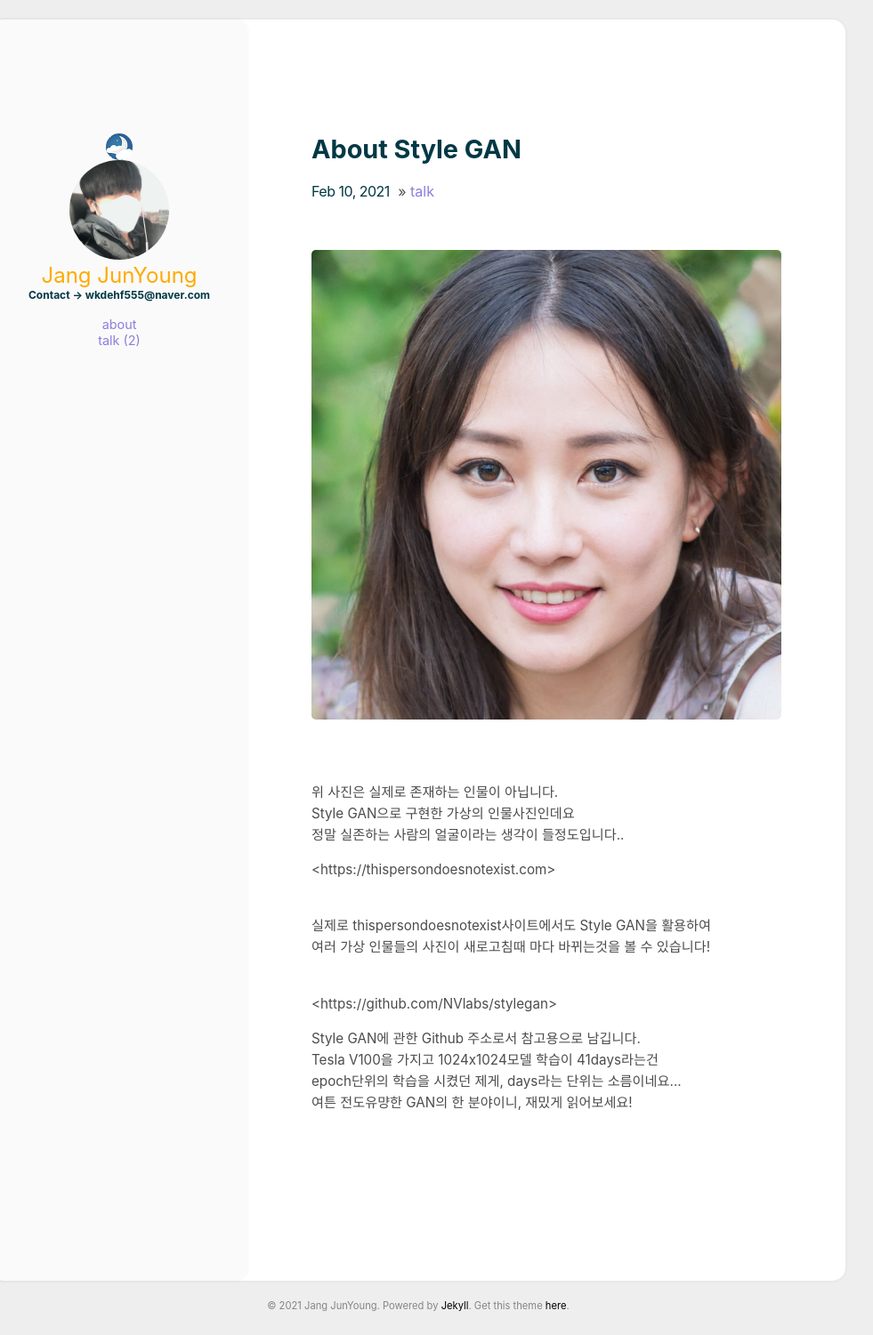
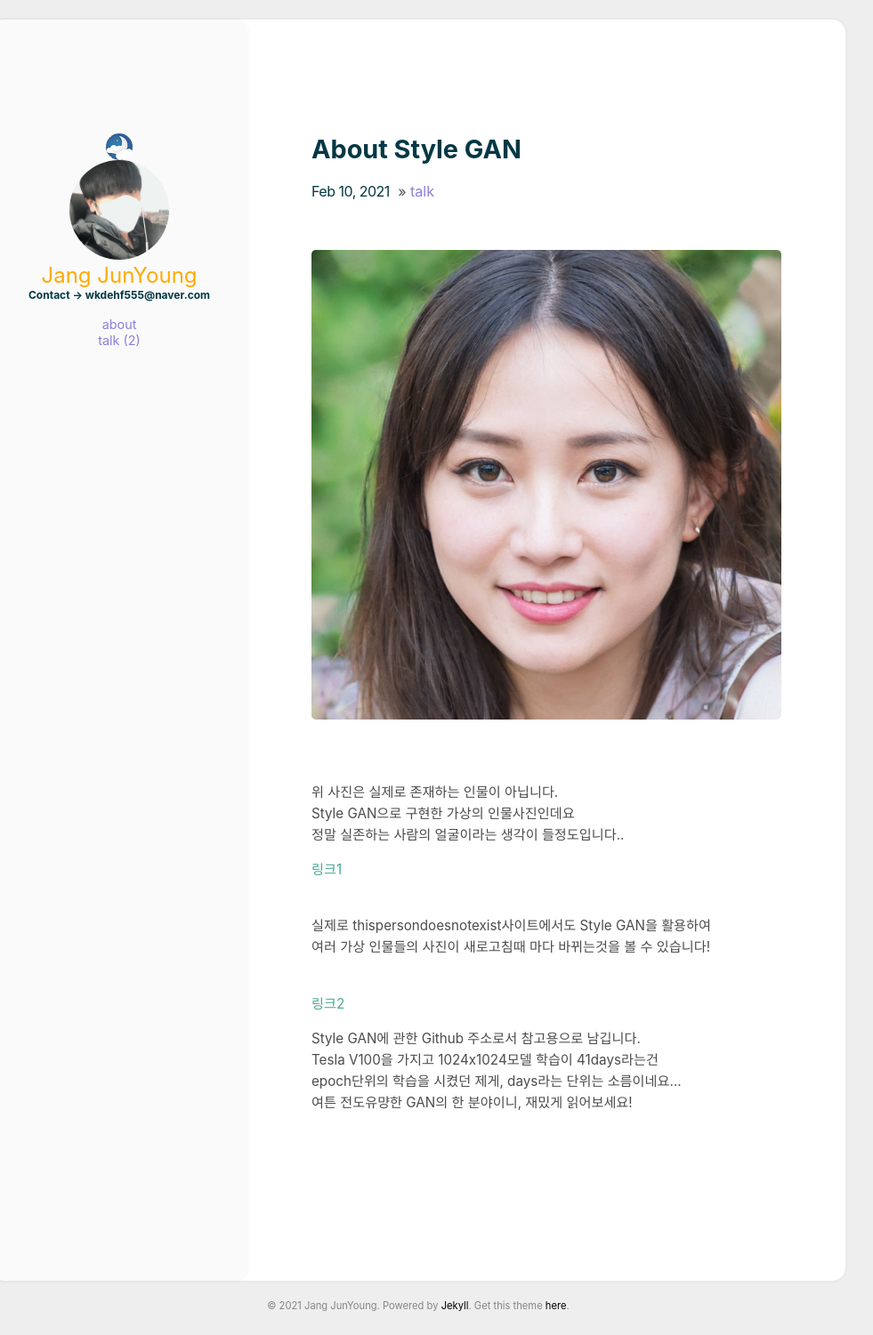
Before and after one commit to junyoung9696/junyoung9696.github.io, a Jekyll site: the page built from _posts/2021-02-10-t1.md, in a window 1280 px wide. Shown: the whole page at 89% size, without its empty margins (170-1151 px from the left). Built offline with Jekyll 4.4.1, drawn with Linux system fonts in a browser that asks for light colours.

Commit message:
Theme changed

```diff
--- a/_posts/2021-02-10-t1.md
+++ b/_posts/2021-02-10-t1.md
@@ -15,7 +15,9 @@ Style GAN으로 구현한 가상의 인물사진인데요
 정말 실존하는 사람의 얼굴이라는 생각이 들정도입니다..
 <br>
 <p>
-<https://thispersondoesnotexist.com>
+
+<a href="https://thispersondoesnotexist.com">링크1</a>
+
 <p>
 <br>
 실제로 thispersondoesnotexist사이트에서도 Style GAN을 활용하여
@@ -24,7 +26,7 @@ Style GAN으로 구현한 가상의 인물사진인데요
 <br>
 <br>
 <p>
-<https://github.com/NVlabs/stylegan>
+<a href="https://github.com/NVlabs/stylegan">링크2</a>
 <br>
 <p>
 Style GAN에 관한 Github 주소로서 참고용으로 남깁니다.
```
